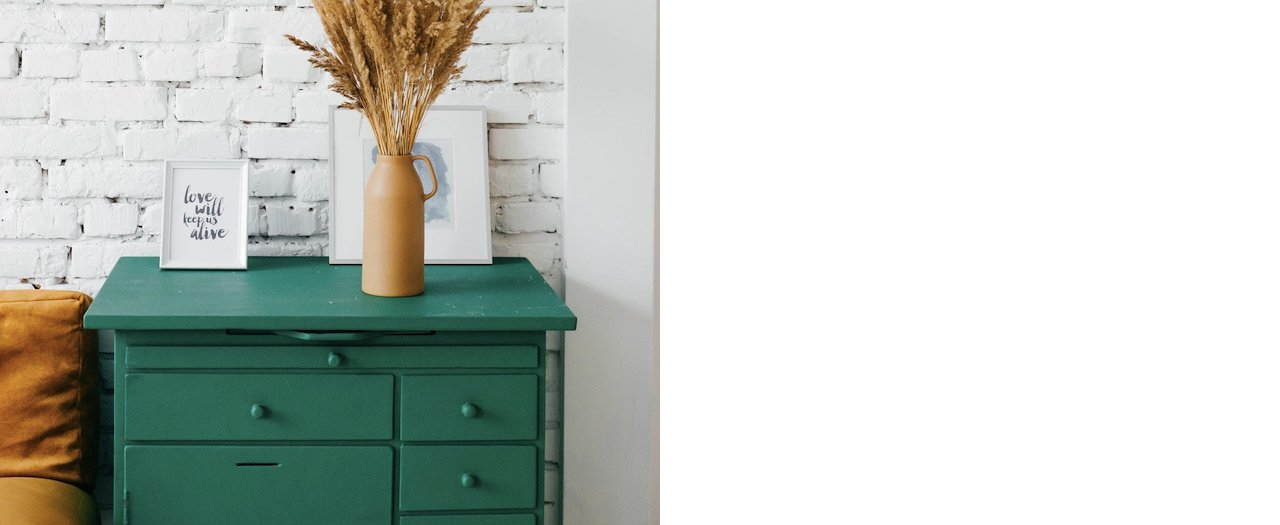
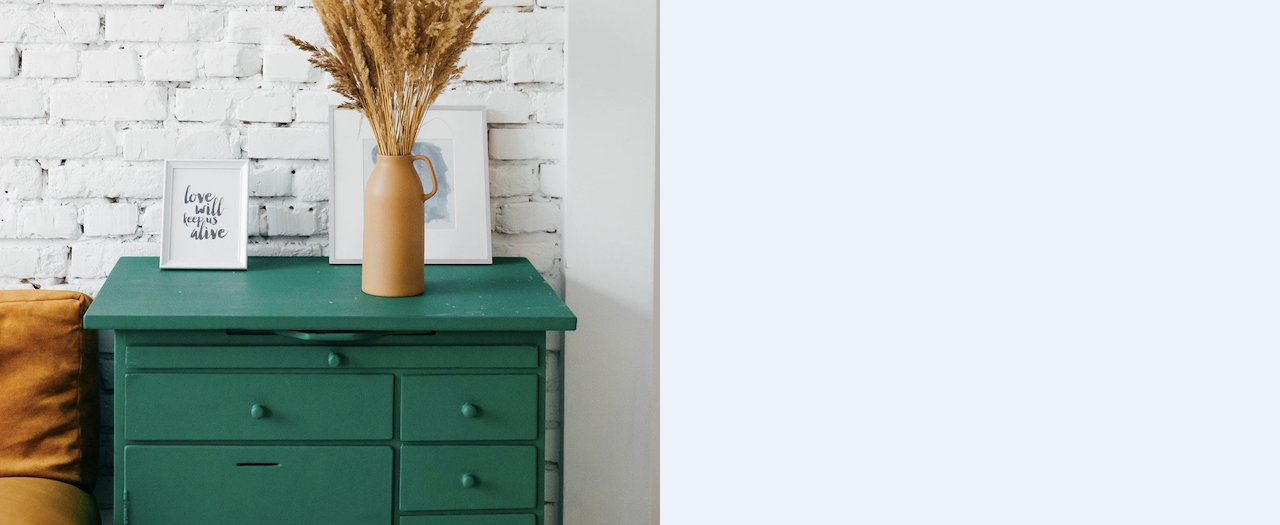
Before and after one commit to maxi1993-tech/article-preview-component, a website: page index.html in a window 1280 px wide. Shown: the top 525 px of the page. Drawn offline with Linux system fonts and the light colour scheme.

Commit message:
feat: add base styles and font to body

```diff
--- a/src/styles/style.scss
+++ b/src/styles/style.scss
@@ -10,15 +10,13 @@ $bp-desktop: 1440px;
     --grey-900: hsl(217, 19%, 35%);
 
     /* Typo */
+    --font-family: 'Manrope', sans-serif;
+
     --fs-preset-1: 1.25rem;
     --fs-preset-2: 0.8125rem;
-    --fs-preset-3: 0.8125rem;
-    --fs-preset-4: 0.8125rem;
 
     --lh-preset-1: 1.3;
     --lh-preset-2: 1.4;
-    --lh-preset-3: 1.4;
-    --lh-preset-4: 1.4;
 
     --ls-preset-1: 0.25px;
     --ls-preset-2: 0.0192px;
@@ -32,13 +30,6 @@ $bp-desktop: 1440px;
 
     /* Border Radius */
     --radius-card: 10px;
-
-    /* Gap */
-    --gap-card: 2rem;
-    --gap-card-content: 1.5rem;
-    --gap-container-content: 3rem;
-    --gap-author-info: 1rem;
-    --gap-profile: 4rem;
 }
 
 /* Reset */
@@ -53,7 +44,12 @@ $bp-desktop: 1440px;
     padding: 0;
 }
 
+html {
+    font-family: var(--font-family);
+}
+
 body {
+    background-color: var(--grey-200);
     min-height: 100vh;
 }
 
```
Also changed, not shown: style.css.
